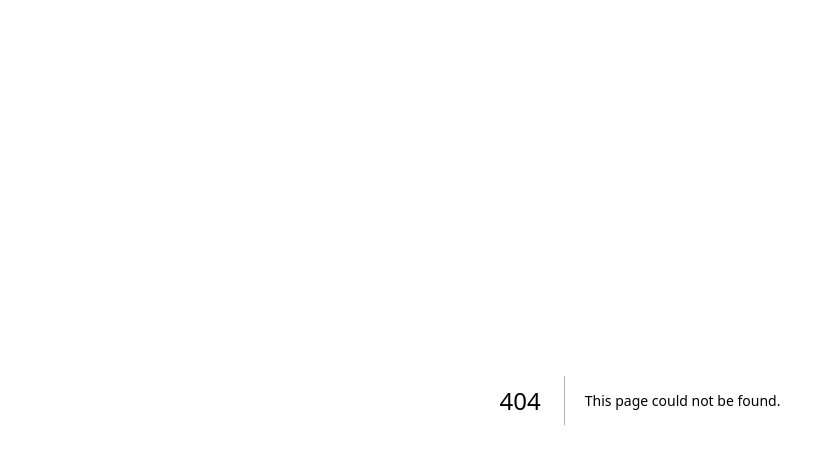
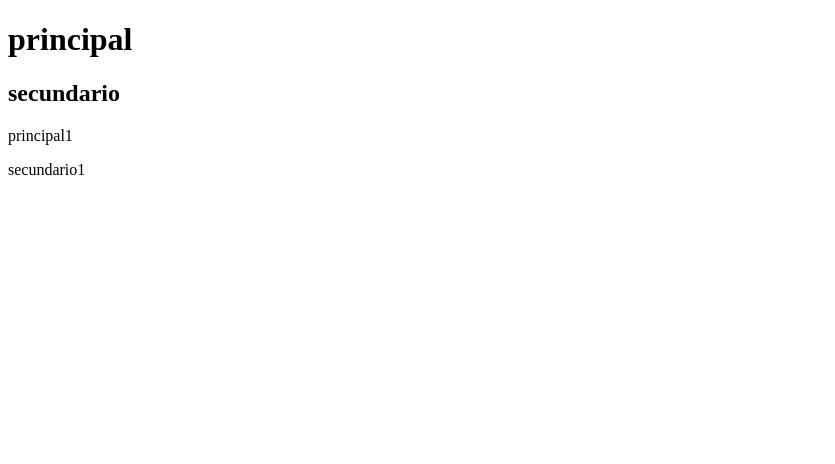
Before and after one commit to FelipeEnne/exercise-next-js, a Next.js app: page /basicos/usandoTitulo in a window 1280 px wide. Before the commit this address had no page. Shown: the top 464 px of the page, without its empty margins (0-835 px from the left). Built offline with nearby package versions, Linux system fonts and the light colour scheme.

Commit message:
add props to componet

```diff
--- /dev/null
+++ b/pages/basicos/usandoTitulo.jsx
@@ -0,0 +1,12 @@
+import Titulo from "../components/titulo";
+
+export default function usandoTitulo() {
+  const conteudo = (
+    <>
+      <Titulo principal="principal" secundario="secundario"/>
+      <Titulo principal="principal1" secundario="secundario1" pequeno/>
+    </>
+  );
+
+  return conteudo;
+}
--- a/pages/components/titulo.jsx
+++ b/pages/components/titulo.jsx
@@ -1,9 +1,13 @@
-export default function Titulo() {
-  const conteudo = (
-    <div>
-      <h1>titulo</h1>
-    </div>
+export default function Titulo(props) {
+  return props.pequeno ? (
+    <>
+      <p>{props.principal}</p>
+      <p>{props.secundario}</p>
+    </>
+  ) : (
+    <>
+      <h1>{props.principal}</h1>
+      <h2>{props.secundario}</h2>
+    </>
   );
-
-  return conteudo;
 }
```
Also changed, not shown: pages/components/usandoTitulo.jsx (deleted, +0 -11 lines).
